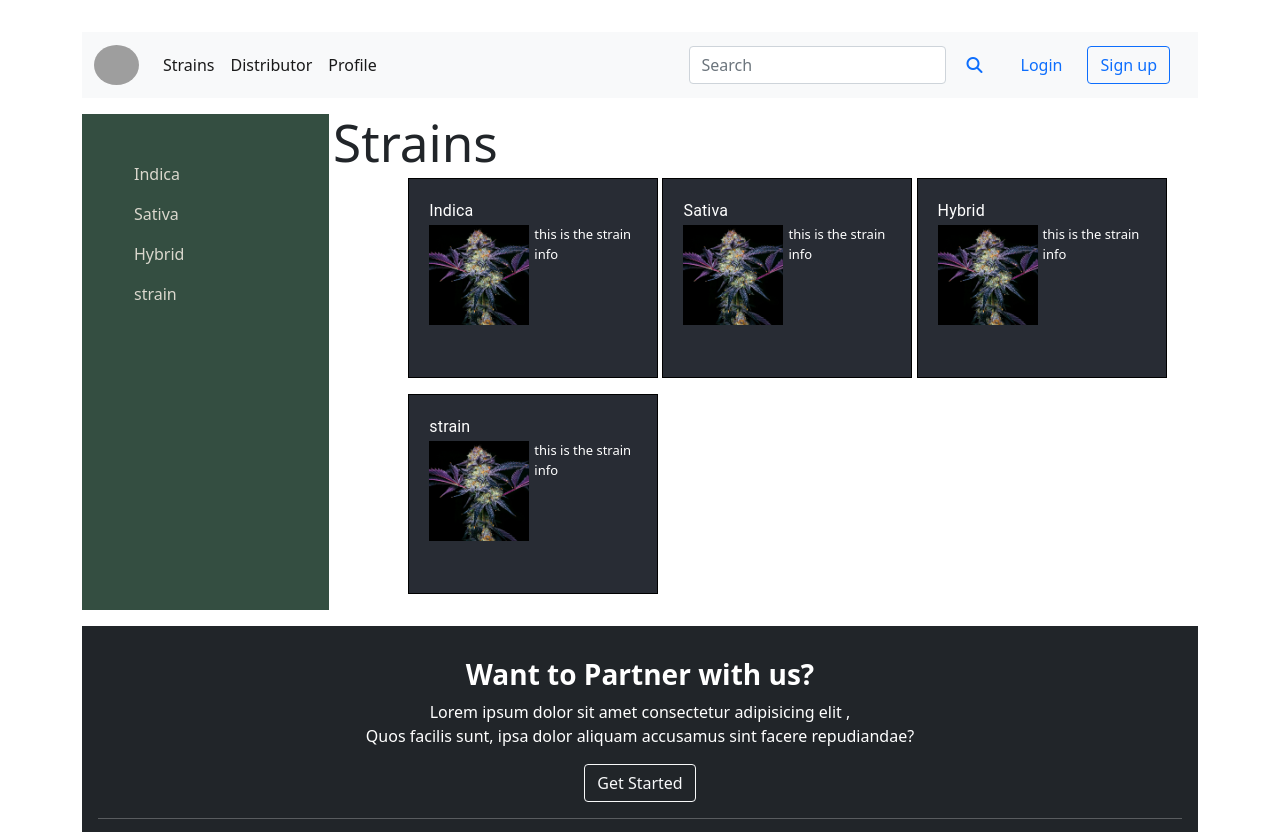
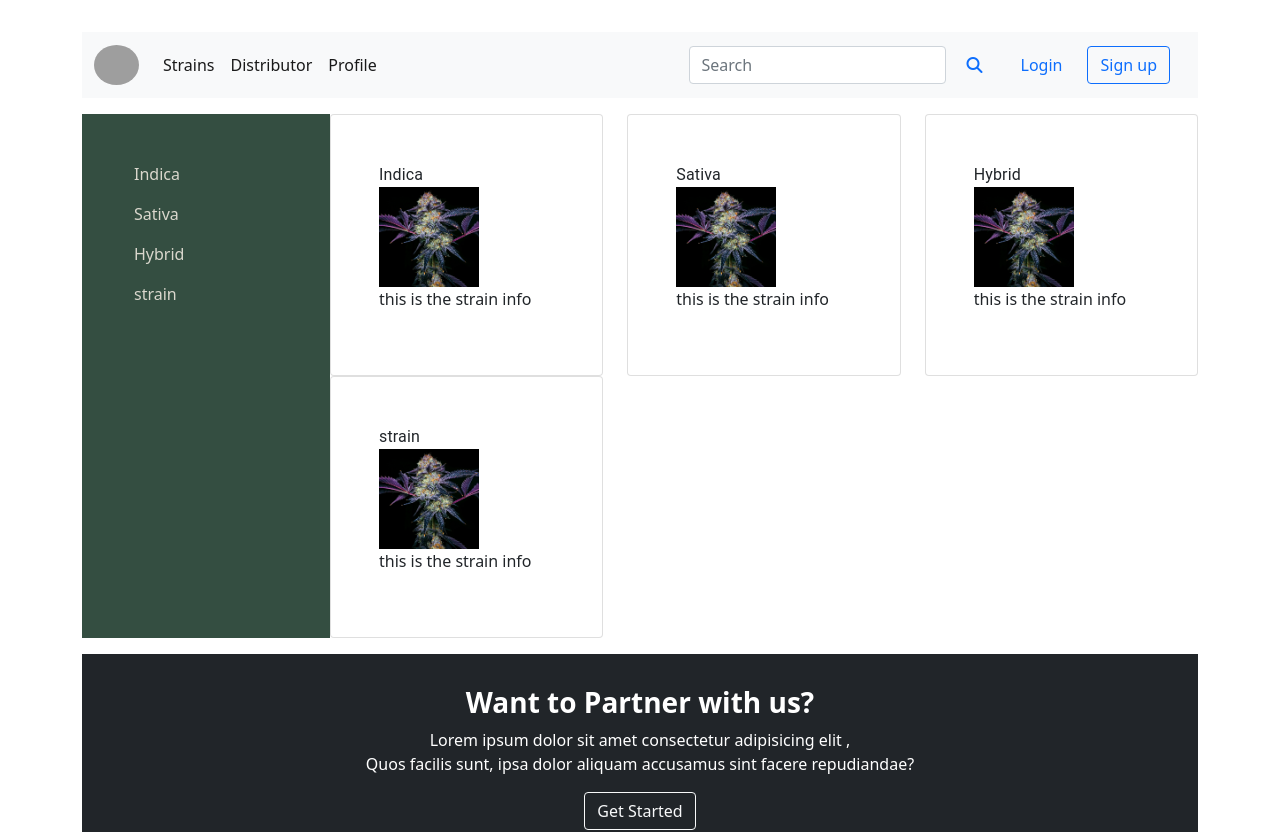
Before and after one commit to Mohammad2910/gruppe12_projekt, a React (Create React App) app in the folder web/: page /gruppe12_projekt/strains in a window 1280 px wide. Shown: the top 832 px of the page. Built offline with nearby package versions, Linux system fonts and the light colour scheme; grey boxes are pictures that could not be loaded; what google-maps-react would draw is missing.

Commit message:
Tried changing the cards to bootstrap but it didnt do anything....

```diff
--- a/web/src/components/CardStrains/CardStrain.jsx
+++ b/web/src/components/CardStrains/CardStrain.jsx
@@ -2,15 +2,18 @@ import React from "react";
 import Typography from '@mui/material/Typography';
 
 function CardStrain(props) {
+
     return(
-        <div className={"Strain"}>
+
+      <div className={"Strain"} >
             <Typography  className={"StrainTitle" } sx={{ cursor: 'pointer' }}>
                 {props.strainTitle} </Typography >
             <div className={"Body1"}>
-                <img className={"PicStrain"} src ={props.src} alt={"I"} width={100} height={100}/>
+                <img className={"PicStrain"} src ={props.src} alt={"I"}  height={100}/>
                 <p className={"InfoStrain"}>{props.strainInfo}</p>
             </div>
         </div>
+
     )
 }
 
--- a/web/src/components/CardStrains/Cards.css
+++ b/web/src/components/CardStrains/Cards.css
@@ -1,41 +1,41 @@
 
-.cards{
-    background-color: white;
-}
+/*.cards{*/
+/*    background-color: white;*/
+/*}*/
 
-.cards__container {
-    display: flex;
-    flex-flow: column;
-    align-items: center;
-    width: 90%;
-    margin: 0 auto;
-}
-.StrainTitle{
-    padding-bottom:2px;
-    color: white;
+/*.cards__container {*/
+/*    display: flex;*/
+/*    flex-flow: column;*/
+/*    align-items: center;*/
+/*    width: 90%;*/
+/*    margin: 0 auto;*/
+/*}*/
+/*.StrainTitle{*/
+/*    padding-bottom:2px;*/
+/*    color: white;*/
 
 
-}
-.PicStrain{
-    float:left;
-}
-.InfoStrain{
-    color: white;
-    float:left;
-    font-size: 50%;
-    padding-left: 5px;
-    height: 50%;
-    width:50%;
-    text-align: left;
-}
-.Strain {
-    background-color: #282c34;
-    height:200px;
-    width:250px;
-    border:1px solid black;
-    padding: 20px;
-    float:left;
-    display: flex;
-    flex-direction: column;
-    font-size: calc(10px + 2vmin);
-}
+/*}*/
+/*.PicStrain{*/
+/*    float:left;*/
+/*}*/
+/*.InfoStrain{*/
+/*    color: white;*/
+/*    float:left;*/
+/*    font-size: 50%;*/
+/*    padding-left: 5px;*/
+/*    height: 50%;*/
+/*    width:50%;*/
+/*    text-align: left;*/
+/*}*/
+/*.Strain {*/
+/*    background-color: #282c34;*/
+/*    height:200px;*/
+/*    width:250px;*/
+/*    border:1px solid black;*/
+/*    padding: 20px;*/
+/*    float:left;*/
+/*    display: flex;*/
+/*    flex-direction: column;*/
+/*    font-size: calc(10px + 2vmin);*/
+/*}*/
--- a/web/src/components/CardStrains/Cards.jsx
+++ b/web/src/components/CardStrains/Cards.jsx
@@ -8,34 +8,57 @@ import { strainStore } from '../../stores/StrainStore'
 
 function Cards() {
     return(
-        <div className={"cards"}>
-            <h1>Strains</h1>
-            <div className="cards__container">
-                <div className="cards__wrapper">
-                    <ul className="cards__strains">
-                        <Box sx={{ flexGrow:1}}>
-                            <Grid container spacing = {2} >
-                                {strainStore.strains.map((strain) => {
-                                    return (
-                                    <Grid item sm={12} md={6} lg={4}>
+        <div className="row">
+                        {strainStore.strains.map((strain) => {
+                            return (
+                                <div className="col-sm-4">
+                                    <div className="card">
+                                        <div className="card-body">
                                     <CardStrain
                                         strainTitle = {strain.title}
                                         src = {strain.src}
                                         strainInfo = {strain.strainInfo}
                                     />
-                                    </Grid>)
-                                })}
-                            </Grid>
-                        </Box>
-                    </ul>
-                </div>
-            </div>
-
+                                        </div>
+                                    </div>
+                                </div>
+                                )
+                        })}
         </div>
-
-
     )
 }
 
 
+// function Cards() {
+//     return(
+//         <div className={"cards"}>
+//             <h1>Strains</h1>
+//             <div className="cards__container">
+//                 <div className="cards__wrapper">
+//                     <ul className="cards__strains">
+//                         <Box sx={{ flexGrow:1}}>
+//                             <Grid container spacing = {2} >
+//                                 {strainStore.strains.map((strain) => {
+//                                     return (
+//                                     <Grid item sm={12} md={6} lg={4}>
+//                                     <CardStrain
+//                                         strainTitle = {strain.title}
+//                                         src = {strain.src}
+//                                         strainInfo = {strain.strainInfo}
+//                                     />
+//                                     </Grid>)
+//                                 })}
+//                             </Grid>
+//                         </Box>
+//                     </ul>
+//                 </div>
+//             </div>
+//
+//         </div>
+//
+//
+//     )
+//}
+
+
 export default Cards
--- a/web/src/pages/Strainpage/style.css
+++ b/web/src/pages/Strainpage/style.css
@@ -2,6 +2,6 @@
     .strains {
         display: grid;
         grid-template-columns: 2fr 7fr;
-        column-gap: 4px;
+
     }
 }
```
